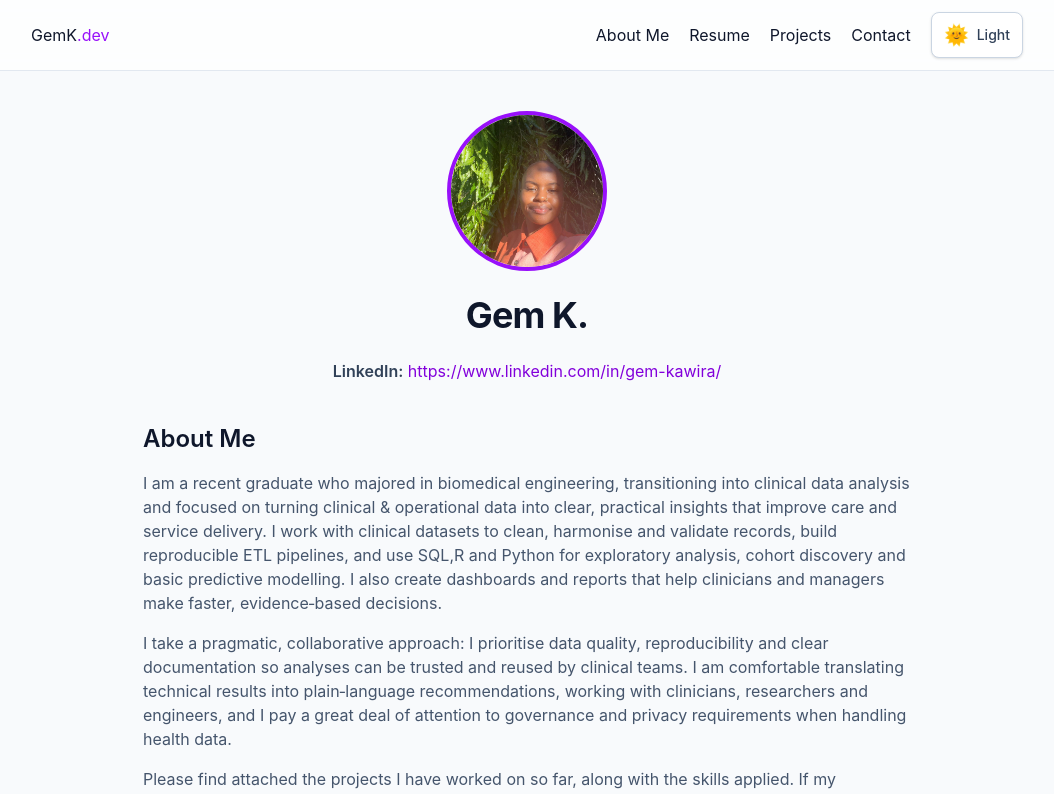
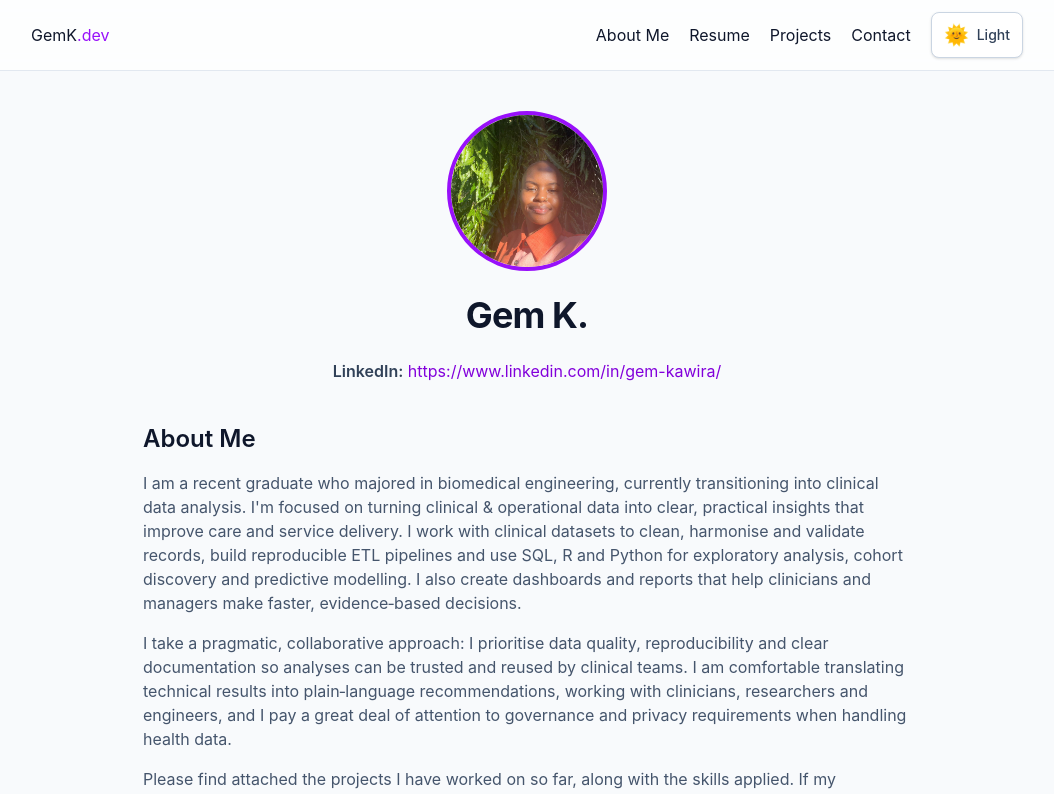
Before and after one commit to GemKW/gkw-portfolio, a SvelteKit app: page / in a window 1280 px wide. Shown: the top 794 px of the page, without its empty margins (113-1167 px from the left). Built offline with nearby package versions, Linux system fonts and the light colour scheme.

Commit message:
Update personal introduction in about section
Revised the introduction to clarify the transition into clinical data analysis and streamlined the description of skills and tasks.

```diff
--- a/src/routes/+page.svelte
+++ b/src/routes/+page.svelte
@@ -32,7 +32,7 @@
 
     <!-- Paragraph 1 -->
   <p class="text-slate-600 dark:text-slate-300">
-    I am a recent graduate who majored in biomedical engineering, transitioning into clinical data analysis and focused on turning clinical & operational data into clear, practical insights that improve care and service delivery. I work with clinical datasets to clean, harmonise and validate records, build reproducible ETL pipelines, and use SQL,R and Python for exploratory analysis, cohort discovery and basic predictive modelling. I also create dashboards and reports that help clinicians and managers make faster, evidence‑based decisions.
+    I am a recent graduate who majored in biomedical engineering, currently transitioning into clinical data analysis. I'm focused on turning clinical & operational data into clear, practical insights that improve care and service delivery. I work with clinical datasets to clean, harmonise and validate records, build reproducible ETL pipelines and use SQL, R and Python for exploratory analysis, cohort discovery and predictive modelling. I also create dashboards and reports that help clinicians and managers make faster, evidence‑based decisions.
   </p>
 
     <!-- Paragraph 2 -->
```
